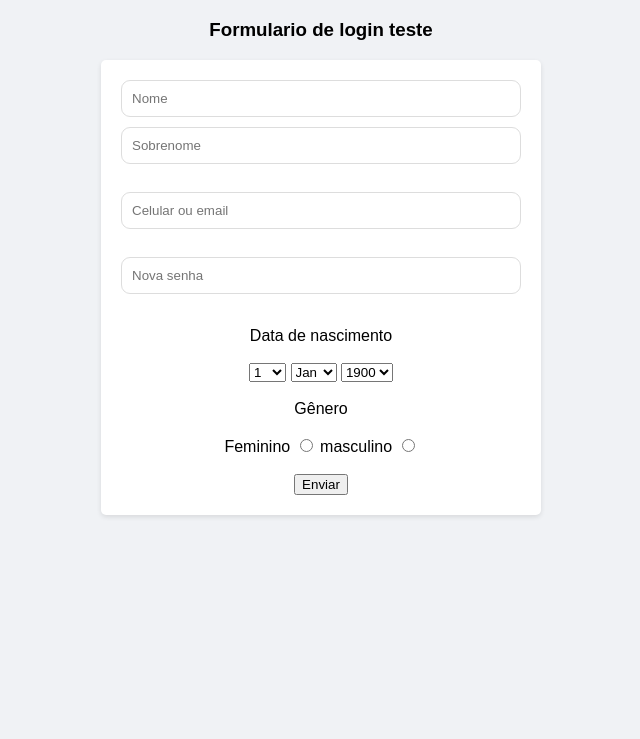
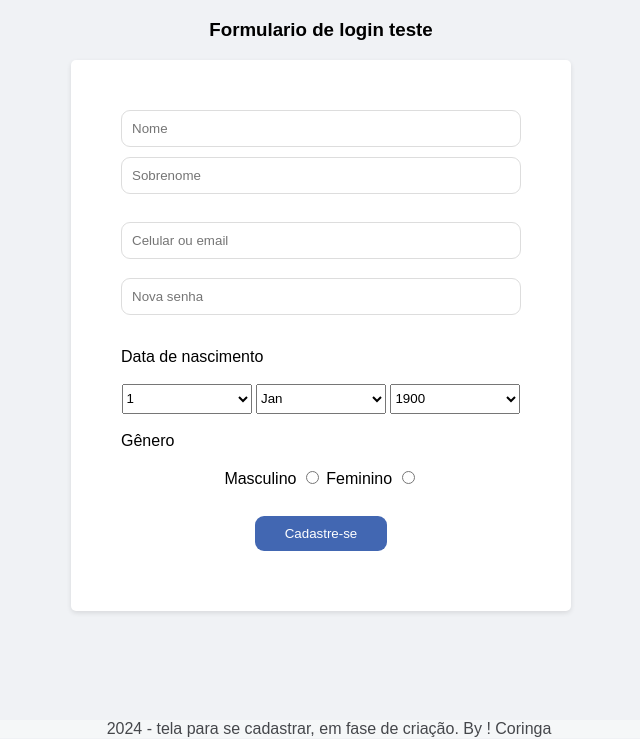
Before and after one commit to Guilherme072/Formulario-teste, a plain HTML site: page index.html in a window 1280 px wide. Shown: the part 61-800 px from the top of the page, without its empty margins (319-959 px from the left). Drawn offline with Linux system fonts and the light colour scheme.

Commit message:
Add files via upload

```diff
--- a/index.html
+++ b/index.html
@@ -9,6 +9,18 @@
 <body>
     <h1>Formulario</h1>
 
+    <!-- <h3>Formulario com get</h3>
+    <form method="get" action="index.html">
+        <input type="text" name="q" id="">
+        <input type="submit" value="Enviar">
+    </form>
+
+    <h3>Formulario com post</h3>
+    <form method="post" action="index.html">
+        <input type="text" name="q">
+        <input type="submit" value="Enviar">
+    </form> -->
+
     <h3>Formulario de login teste</h3>
     <form method="get" action="index.html">
         <input type="text" name="nome" id="nome" placeholder="Nome">
@@ -16,10 +28,11 @@
         <input type="text" name="celular-ou-email" id="celular-ou-email" placeholder="Celular ou email" ><br><br>
         <input type="password" name="senha" id="senha" placeholder="Nova senha"><br><br>
 
-        <label>Data de nascimento</label><br><br>
-        <select name="dia" id="dias">
-        </select>
-
+        <div class="form-group">
+            <label>Data de nascimento</label><br><br>
+        </div>
+            <select name="dia" id="dias">
+            </select>
         <select name="mes">
             <option value="Jan">Jan</option>
             <option value="Fev">Fev</option>
@@ -37,17 +50,21 @@
 
         <select name="ano" id="yearSelect"></select><br><br>
 
+        <div class="form-group">
         <label>Gênero</label><br><br>
+        </div>
 
-        <label for="feminino">Feminino</label>
-        <input type="radio" name="genero" id="feminino" value="feminino">
+            <label for="masculino">Masculino</label>
+            <input type="radio" name="genero" id="masculino" value="masculino">
 
-        <label for="masculino">masculino</label>
-        <input type="radio" name="genero" id="masculino" value="masculino"><br><br>
+            <label for="feminino">Feminino</label>
+            <input type="radio" name="genero" id="feminino" value="feminino"><br><br>
+            <input type="submit" value="Cadastre-se" id="button">
+    </form>
 
-        <input type="submit" value="Enviar">
-
-    </form>
+    <footer>
+        2024 - tela para se cadastrar, em fase de criação. By ! Coringa
+      </footer>
     <script src="script.js"></script>
 </body>
 </html>
--- a/style.css
+++ b/style.css
@@ -9,7 +9,7 @@ body {
 form {
     max-width: 400px;
     margin: 0 auto;
-    padding: 20px;
+    padding: 50px;
     background-color: #ffffff;
     border-radius: 5px;
     box-shadow: 0 2px 5px rgba(0, 0, 0, 0.1);
@@ -20,7 +20,7 @@ form {
 input[type="text"] {
     width: 100%;
     padding: 10px;
-    margin-bottom: 10px;
+    margin-bottom: 1px;
     border: 1px solid #ddd;
     border-radius: 9px;
     box-sizing: border-box;
@@ -35,19 +35,58 @@ input[type="password"] {
     box-sizing: border-box;
 }
 
+#nome[type="text"] {
+    width: 100%;
+    padding: 10px;
+    margin-bottom: 10px;
+    border: 1px solid #ddd;
+    border-radius: 9px;
+    box-sizing: border-box;
+}
+
+#sobrenome[type="text"] {
+    width: 100%;
+    padding: 10px;
+    margin-bottom: 10px;
+    border: 1px solid #ddd;
+    border-radius: 9px;
+    box-sizing: border-box;
+}
+
 
 
 /* Botão */
-button[type="submit"] {
+#button[type="submit"] {
     background-color: #4267b2;
     color: #fff;
-    padding: 10px 20px;
+    padding: 10px 30px;
     border: none;
-    border-radius: 3px;
+    border-radius: 9px;
     cursor: pointer;
+    margin: 10px;
 }
 
 /* Hover no botão */
 button[type="submit"]:hover {
     background-color: #365899;
 }
+
+.form-group {
+    text-align: left;
+}
+
+select {
+    height: 30px;
+    width: 130px;
+}
+
+footer {
+    background-color: #F5F7F8; /* Cor de fundo do rodapé */
+    color: #45474B; /* Cor do texto */
+    text-align: center; /* Alinha o texto ao centro */
+    padding: 0px; /* Espaçamento interno */
+    width: 100%; /* Largura total da página */
+    position: absolute; /* Posiciona o rodapé */
+    bottom: 1px; /* Alinha ao fundo da página */
+    font-size: 1rem; /* Tamanho da fonte */
+}
```
Also changed, not shown: script.js (line endings or trailing spaces).
